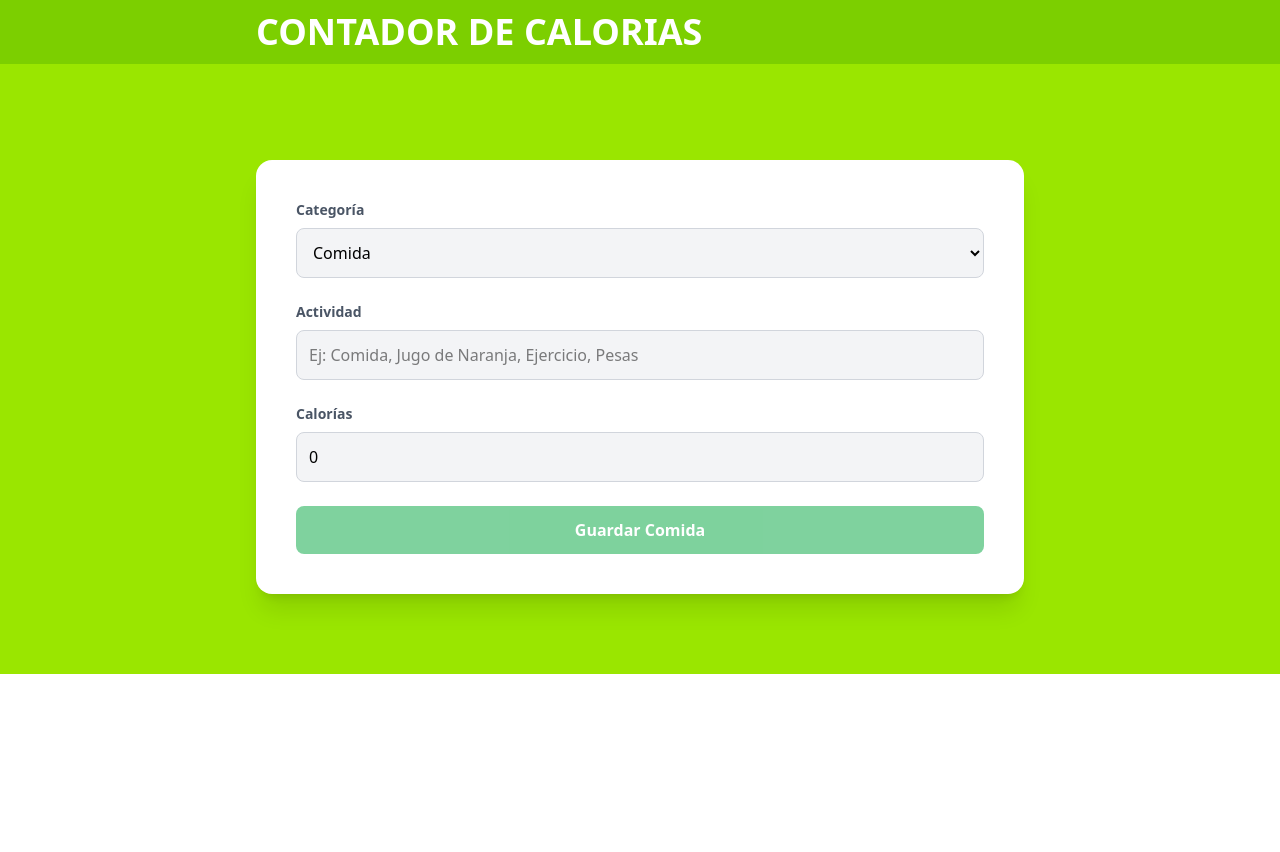
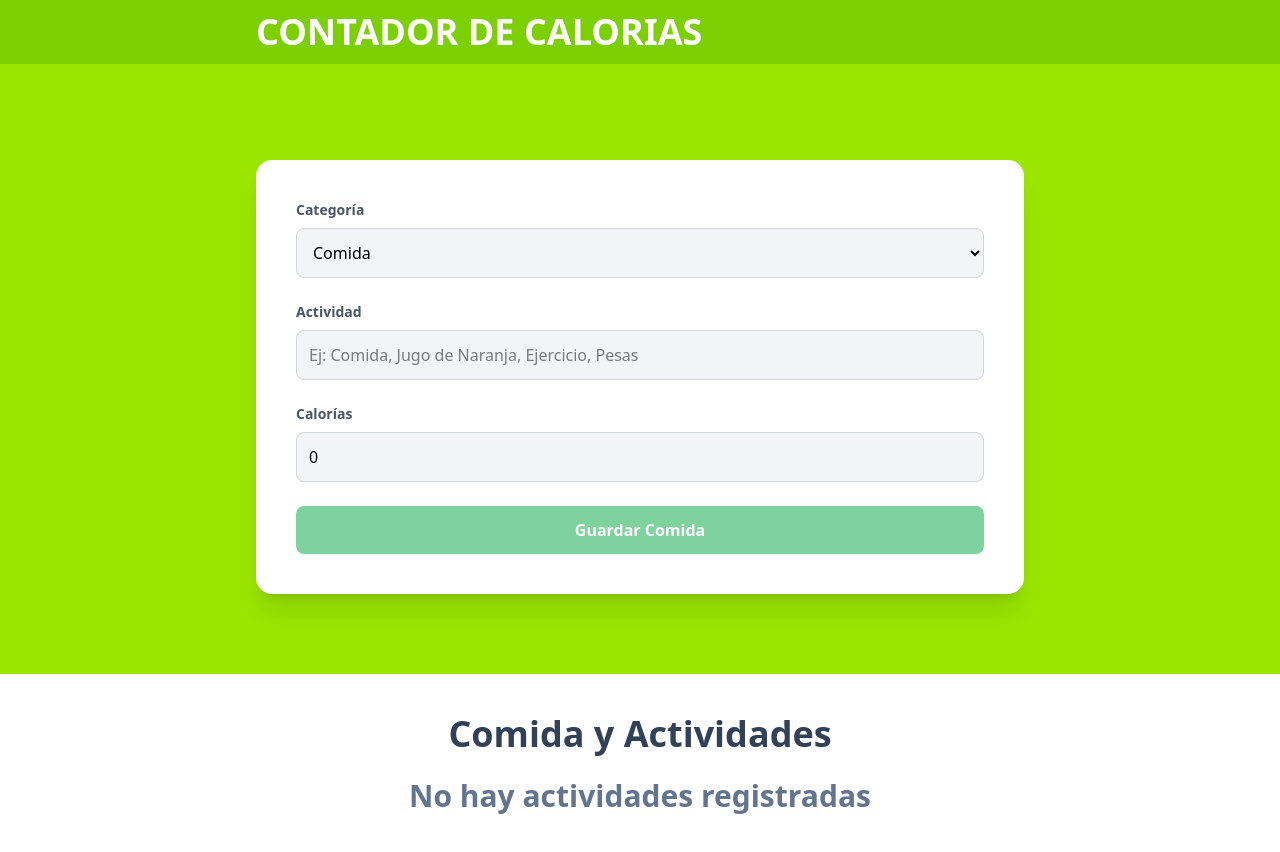
Before and after one commit to jorgesanchez99/contador-calorias-react, a React (Vite) app: page / in a window 1280 px wide. Before the commit the page ends 800 px from the top, so only its background shows below. Built offline with nearby package versions, Linux system fonts and the light colour scheme.

Commit message:
Add ActivityList component and integrate with App; define category names and colors

```diff
--- a/src/App.tsx
+++ b/src/App.tsx
@@ -1,6 +1,7 @@
 import Form from "./components/Form"
 import { useReducer } from "react"
 import { activityReducer, initialState } from "./reducers/activity-reducer";
+import { ActivityList } from "./components/ActivityList";
 
 function App() {
 
@@ -27,7 +28,9 @@ function App() {
       </section>
 
       <section className="max-w-3xl mx-auto p-10">
-
+      <ActivityList
+        activities={state?.activities ?? []}
+      />
 
       </section>
 
--- a/src/components/ActivityList.tsx
+++ b/src/components/ActivityList.tsx
@@ -1,6 +1,43 @@
+import { Activity } from "../types";
+import { categoryColors, categoryNames } from "../utils";
 
-export const ActivityList = () => {
-  return (
-    <div>ActivityList</div>
-  )
+type ActivityListProps = {
+    activities: Activity[];
 }
+
+export const ActivityList = ({ activities }: ActivityListProps) => {
+    return (
+      <div className="space-y-6">
+        <h2 className="text-4xl font-bold text-slate-700 text-center mb-6">Comida y Actividades</h2>
+
+        {activities.length === 0 ? (
+          <p className="text-center text-3xl font-semibold text-slate-500">No hay actividades registradas</p>
+        ) : (
+          activities.map((activity) => (
+            <div
+              key={activity.id}
+              className="bg-white border border-slate-200 rounded-2xl shadow-md px-6 py-6 flex flex-col sm:flex-row justify-between items-start sm:items-center gap-4 transition hover:shadow-lg"
+            >
+              <div className="space-y-1 w-full">
+                <span
+                  className={`inline-block text-sm font-semibold px-3 py-1 rounded-full text-white ${categoryColors[activity.category] ?? "bg-gray-400"}`}
+                >
+                  {categoryNames[activity.category] ?? "Categoría Desconocida"}
+                </span>
+
+                <p className="text-2xl sm:text-3xl font-bold text-slate-800">{activity.name}</p>
+
+                <p className="text-lg sm:text-xl font-medium text-lime-600">
+                  Calorías: {activity.calories}
+                </p>
+              </div>
+
+              <div className="hidden sm:block">
+                {/* Aquí puedes añadir un botón, ícono o acción futura */}
+              </div>
+            </div>
+          ))
+        )}
+      </div>
+    );
+  };
--- a/src/types/index.ts
+++ b/src/types/index.ts
@@ -1,5 +1,5 @@
 export type Category = {
-  id: number;
+    id: number;
     name: string;
 }
 
--- /dev/null
+++ b/src/utils/index.ts
@@ -0,0 +1,10 @@
+export const categoryNames: Record<number, string> = {
+    1: "Comida",
+    2: "Ejercicio",
+  };
+
+
+export const categoryColors: Record<number, string> = {
+    1: "bg-green-500",
+    2: "bg-blue-500",
+  };
```
